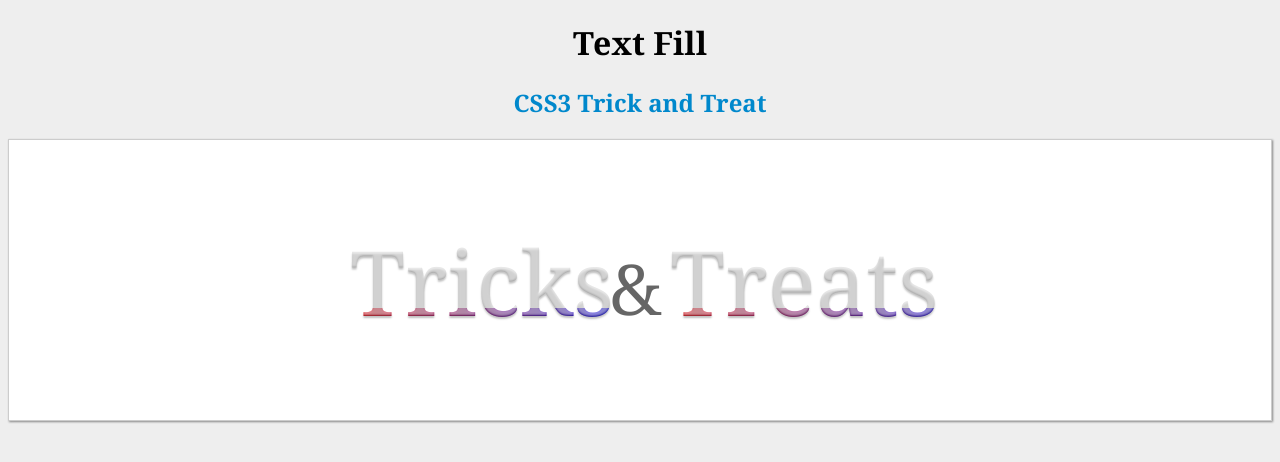
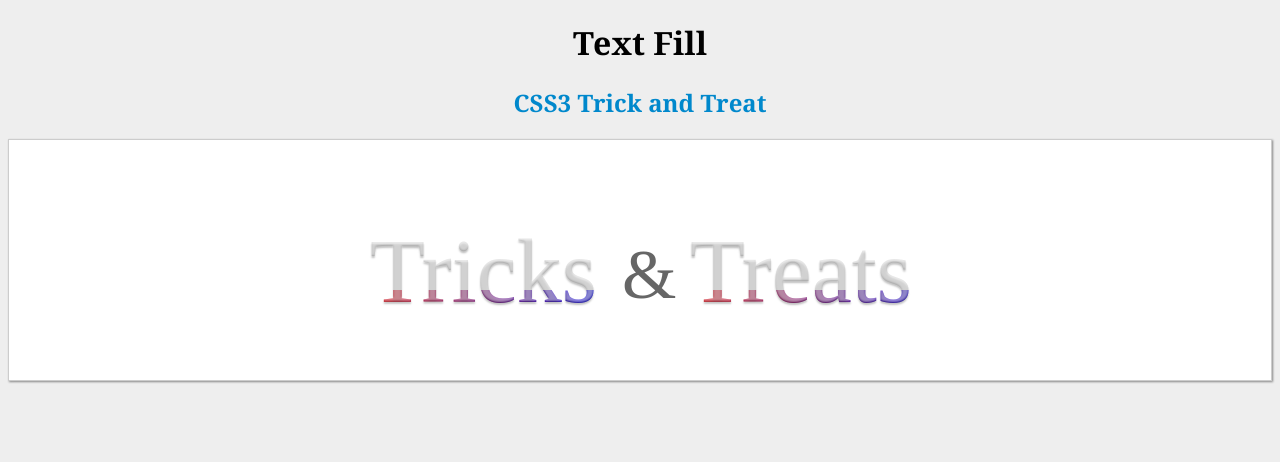
Before and after one commit to drkibitz/html5summit-css3, a plain HTML site: page demo/fill-text.html in a window 1280 px wide. Drawn offline with Linux system fonts and the light colour scheme.

Commit message:
font-face
Change-Id: Iedd7dca08cec28d351ab778ef9515c2430d1a141

```diff
--- a/demo/fill-text.html
+++ b/demo/fill-text.html
@@ -6,6 +6,13 @@
 <link href="../main.css" rel="stylesheet" />
 <style type="text/css">
 
+@font-face {
+	font-family: 'HelveticaNeueLTStd77BoldConde';
+	src: local('☺'), url('fonts/helveticaneueltstd_bdcn-webfont.svg#webfontky6S3NHP') format('svg');
+	font-weight: normal;
+	font-style: normal;
+}
+
 section.content {
     position: relative;
     padding: 80px 0;
@@ -13,17 +20,18 @@ section.content {
 
 #preloader .composite {
    position: relative;
-   height: 120px;
-   width: 580px;
+   height: 80px;
+   width: 540px;
    margin: auto;
    -webkit-transition: -webkit-transform .5s;
 }
 #preloader .composite div {
     position: absolute;
+    font-family: "HelveticaNeueLTStd77BoldConde";
 }
 
 #preloader .composite div.text1 { left: 0; }
-#preloader .composite div.and { left: 260px; top: 20px; }
+#preloader .composite div.and { left: 252px; top: 15px; }
 #preloader .composite div.text2 { left: 320px; }
 
 #preloader .composite div.text1,
@@ -48,7 +56,7 @@ section.content {
     to(blue)
 );
   background-repeat: no-repeat;
-  background-position: 0px 88px;
+  background-position: 0px 70px;
   -webkit-transform: translate3d(0,0,0);
   -webkit-text-fill-color: transparent;
   -webkit-background-clip: text;
@@ -59,8 +67,9 @@ section.content {
     -webkit-transform: scale3d(1.4,1.4,1.4) translate3d(0,10px,0);
 }
 #preloader .composite.fill .filler {
-    -webkit-transition-duration: 4s;
-    background-position: 0 12px;
+    -webkit-transition-duration: 2.5s;
+    -webkit-transition-timing-function: ease-out;
+    background-position: 0 0;
 }
 </style>
 </head>
--- a/demo/hello-css3/style.css
+++ b/demo/hello-css3/style.css
@@ -330,7 +330,7 @@ body {
 }
 
 #the-gift:not(.paused) .info .text {
-    -webkit-animation: fade-in 2s 3.5s backwards;
+    -webkit-animation: fade-in 5s 3s backwards;
 }
 
 #the-gift .info h2 {
```
Also changed, not shown: index.html (+1 -0 lines), 2 other files.
